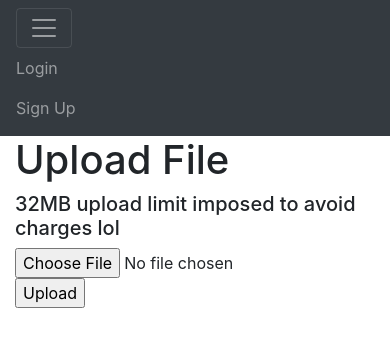
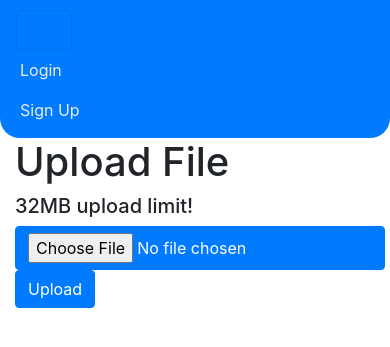
Before and after one commit to xhoodie123/iBox-Flask-, a Flask app: page /uploadfile in a window 390 px wide, after a click that opens the changed part. Shown: the top 347 px of the page. Run offline with Flask 2, Linux system fonts and the light colour scheme; some libraries are stand-ins or nearby versions.

Commit message:
ui tweaks for consistent look

```diff
--- a/website/templates/base.html
+++ b/website/templates/base.html
@@ -9,9 +9,163 @@
 
   <title>{% block title %}Home{% endblock %}</title>
 </head>
+<style>
+  .navbar {
+    padding-top: 10px;
+    background-color: #007bff;
+    border-radius: 0px 0px 20px 20px;
+  }
+
+  .navbar .navbar-brand {
+    color: #ebebeb;
+  }
+
+  .navbar .navbar-brand:hover,
+  .navbar .navbar-brand:focus {
+    color: #ffffff;
+  }
+
+  .navbar .navbar-text {
+    color: #ebebeb;
+  }
+
+  .navbar .navbar-text a {
+    color: #ffffff;
+  }
+
+  .navbar .navbar-text a:hover,
+  .navbar .navbar-text a:focus {
+    color: #ffffff;
+  }
+
+  .navbar .navbar-nav .nav-link {
+    color: #ebebeb;
+    border-radius: .25rem;
+    margin: 0 0.25em;
+  }
+
+  .navbar .navbar-nav .nav-link:not(.disabled):hover,
+  .navbar .navbar-nav .nav-link:not(.disabled):focus {
+    color: #ffffff;
+  }
+
+  .navbar .navbar-nav .nav-item.active .nav-link,
+  .navbar .navbar-nav .nav-item.active .nav-link:hover,
+  .navbar .navbar-nav .nav-item.active .nav-link:focus,
+  .navbar .navbar-nav .nav-item.show .nav-link,
+  .navbar .navbar-nav .nav-item.show .nav-link:hover,
+  .navbar .navbar-nav .nav-item.show .nav-link:focus {
+    color: #ffffff;
+    background-color: #0171e9;
+  }
+
+  .navbar .navbar-toggler {
+    border-color: #0171e9;
+  }
+
+  .navbar .navbar-toggler:hover,
+  .navbar .navbar-toggler:focus {
+    background-color: #0171e9;
+  }
+
+  .navbar .navbar-toggler .navbar-toggler-icon {
+    color: #ebebeb;
+  }
+
+  .navbar .navbar-collapse,
+  .navbar .navbar-form {
+    border-color: #ebebeb;
+  }
+
+  .navbar .navbar-link {
+    color: #ebebeb;
+  }
+
+  .navbar .navbar-link:hover {
+    color: #ffffff;
+  }
+
+  @media (max-width: 575px) {
+    .navbar-expand-sm .navbar-nav .show .dropdown-menu .dropdown-item {
+      color: #ebebeb;
+    }
+
+    .navbar-expand-sm .navbar-nav .show .dropdown-menu .dropdown-item:hover,
+    .navbar-expand-sm .navbar-nav .show .dropdown-menu .dropdown-item:focus {
+      color: #ffffff;
+    }
+
+    .navbar-expand-sm .navbar-nav .show .dropdown-menu .dropdown-item.active {
+      color: #ffffff;
+      background-color: #0171e9;
+    }
+  }
+
+  @media (max-width: 767px) {
+    .navbar-expand-md .navbar-nav .show .dropdown-menu .dropdown-item {
+      color: #ebebeb;
+    }
+
+    .navbar-expand-md .navbar-nav .show .dropdown-menu .dropdown-item:hover,
+    .navbar-expand-md .navbar-nav .show .dropdown-menu .dropdown-item:focus {
+      color: #ffffff;
+    }
+
+    .navbar-expand-md .navbar-nav .show .dropdown-menu .dropdown-item.active {
+      color: #ffffff;
+      background-color: #0171e9;
+    }
+  }
+
+  @media (max-width: 991px) {
+    .navbar-expand-lg .navbar-nav .show .dropdown-menu .dropdown-item {
+      color: #ebebeb;
+    }
+
+    .navbar-expand-lg .navbar-nav .show .dropdown-menu .dropdown-item:hover,
+    .navbar-expand-lg .navbar-nav .show .dropdown-menu .dropdown-item:focus {
+      color: #ffffff;
+    }
+
+    .navbar-expand-lg .navbar-nav .show .dropdown-menu .dropdown-item.active {
+      color: #ffffff;
+      background-color: #0171e9;
+    }
+  }
+
+  @media (max-width: 1199px) {
+    .navbar-expand-xl .navbar-nav .show .dropdown-menu .dropdown-item {
+      color: #ebebeb;
+    }
+
+    .navbar-expand-xl .navbar-nav .show .dropdown-menu .dropdown-item:hover,
+    .navbar-expand-xl .navbar-nav .show .dropdown-menu .dropdown-item:focus {
+      color: #ffffff;
+    }
+
+    .navbar-expand-xl .navbar-nav .show .dropdown-menu .dropdown-item.active {
+      color: #ffffff;
+      background-color: #0171e9;
+    }
+  }
+
+  .navbar-expand .navbar-nav .show .dropdown-menu .dropdown-item {
+    color: #ebebeb;
+  }
+
+  .navbar-expand .navbar-nav .show .dropdown-menu .dropdown-item:hover,
+  .navbar-expand .navbar-nav .show .dropdown-menu .dropdown-item:focus {
+    color: #ffffff;
+  }
+
+  .navbar-expand .navbar-nav .show .dropdown-menu .dropdown-item.active {
+    color: #ffffff;
+    background-color: #0171e9;
+  }
+</style>
 
 <body>
-  <nav class="navbar navbar-expand-lg navbar-dark bg-dark">
+  <nav class="navbar navbar-expand-lg">
     <button class="navbar-toggler" type="button" data-toggle="collapse" data-target="#navbar">
       <span class="navbar-toggler-icon"></span>
     </button>
--- a/website/templates/upload_file.html
+++ b/website/templates/upload_file.html
@@ -2,10 +2,11 @@
 
 {% block content %}
 <h1>Upload File</h1>
-<h5>32MB upload limit imposed to avoid charges lol</h5>
+<h5>32MB upload limit!</h5>
+
 <form action="" method=post enctype=multipart/form-data>
-	<p><input type=file name=file>
-		<input type=submit value=Upload>
+	<p><input type=file class = "btn btn-primary" name=file>
+		<input type=submit class="btn btn-primary" value=Upload>
 	</p>
 </form>
 {%endblock%}
```
Also changed, not shown: website/templates/home_two.html (deleted).
